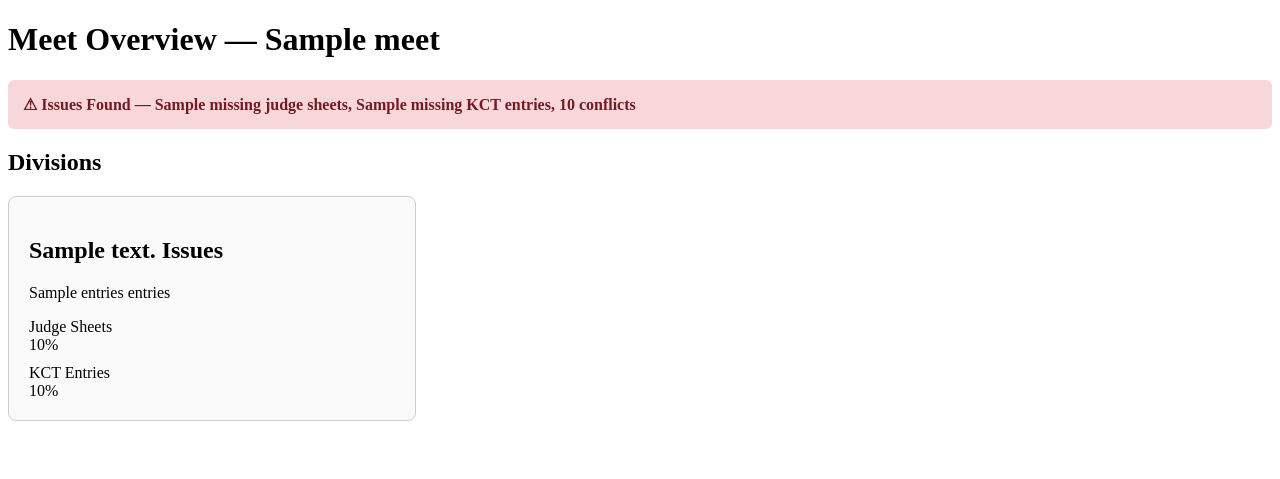
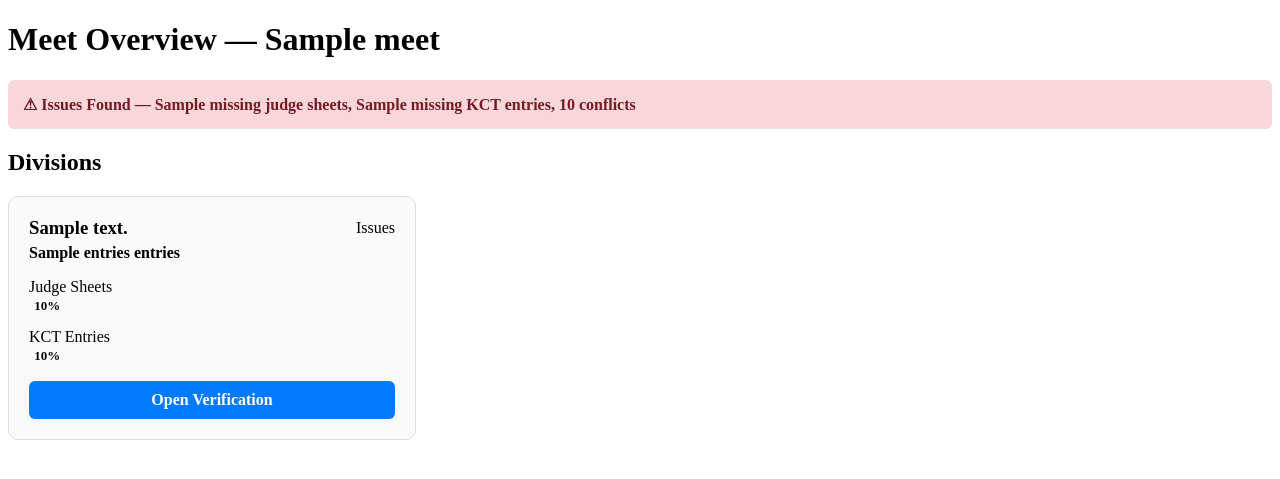
Before and after one commit to mlsmoorman/mshsl-dance-tabulation, a Django app: template tabulation/templates/tabulation/meet_overview.html in a window 1280 px wide. Shown: the top 479 px of the page. Run offline with Django 5.2, Linux system fonts and the light colour scheme; the template is opened without the code that fills it: most values are stand-ins (such as "Sample title", 1, 10 or a date in 2020).

Commit message:
updates meet overview with new formatting

```diff
--- a/tabulation/templates/tabulation/meet_overview.html
+++ b/tabulation/templates/tabulation/meet_overview.html
@@ -24,15 +24,16 @@
 
 <h2>Divisions</h2>
 
-<div class="division-list">
+<div class="division-grid">
 
     {% for d in division_data %}
     <div class="division-card"
          data-url="{% url 'tabulation:tabulator_verify' meet.id d.division %}"
          onclick="goToDivision(this)">
 
-        <h2>
-            {{ d.division }}
+        <div class="division-header">
+            <h3>{{ d.division }}</h3>
+
             {% if d.status == "success" %}
                 <span class="badge badge-success">OK</span>
             {% elif d.status == "warning" %}
@@ -40,47 +41,39 @@
             {% else %}
                 <span class="badge badge-danger">Issues</span>
             {% endif %}
-        </h2>
+        </div>
 
-        <p>{{ d.entries }} entries</p>
-
-        <!-- DEBUG judge_progress="{{ d.judge_progress }}" kct_progress="{{ d.kct_progress }}" division="{{ d.division }}" -->
+        <p class="entry-count">{{ d.entries }} entries</p>
 
         <div class="progress-section">
             <label>Judge Sheets</label>
             <div class="progress">
                 <div class="progress-bar bg-info"
-                     role="progressbar"
-                     style="width: {{ d.judge_progress }}%;"
-                     aria-valuenow="{{ d.judge_progress }}"
-                     aria-valuemin="0"
-                     aria-valuemax="100">
+                     style="width: {{ d.judge_progress }}%;">
                     {{ d.judge_progress }}%
                 </div>
             </div>
         </div>
 
-        <!-- DEBUG judge_progress="{{ d.judge_progress }}" kct_progress="{{ d.kct_progress }}" division="{{ d.division }}" -->
-
         <div class="progress-section">
             <label>KCT Entries</label>
             <div class="progress">
                 <div class="progress-bar bg-warning"
-                     role="progressbar"
-                     style="width: {{ d.kct_progress }}%;"
-                     aria-valuenow="{{ d.kct_progress }}"
-                     aria-valuemin="0"
-                     aria-valuemax="100">
+                     style="width: {{ d.kct_progress }}%;">
                     {{ d.kct_progress }}%
                 </div>
             </div>
         </div>
 
         {% if d.conflicts > 0 %}
-        <p class="text-danger">
+        <p class="conflict-text">
             {{ d.conflicts }} KCT conflicts detected
         </p>
         {% endif %}
+
+        <a class="verify-button">
+            Open Verification
+        </a>
 
     </div>
     {% endfor %}
@@ -90,49 +83,101 @@
 <script>
 function goToDivision(el) {
     const url = el.getAttribute("data-url").trim()
-    if (url) {
-        window.location.href = url
-    }
+    if (url) window.location.href = url
 }
 </script>
 
 <style>
-.division-list {
+/* ===== Grid Layout ===== */
+.division-grid {
     display: grid;
-    grid-template-columns: repeat(auto-fill, minmax(350px, 1fr));
+    grid-template-columns: repeat(auto-fill, minmax(340px, 1fr));
     gap: 20px;
     margin-top: 20px;
 }
 
+/* ===== Cards ===== */
 .division-card {
-    border: 1px solid #ccc;
+    background: #fafafa;
+    border: 1px solid #ddd;
+    border-radius: 10px;
     padding: 20px;
-    border-radius: 8px;
     cursor: pointer;
-    background: #fafafa;
-    transition: box-shadow 0.2s ease;
+    transition: box-shadow .2s ease, transform .2s ease;
+}
+.division-card:hover {
+    box-shadow: 0 0 12px rgba(0,0,0,.15);
+    transform: translateY(-3px);
 }
 
-.division-card:hover {
-    box-shadow: 0 0 10px rgba(0,0,0,0.15);
+/* ===== Header ===== */
+.division-header {
+    display: flex;
+    justify-content: space-between;
+    align-items: center;
+}
+.division-header h3 {
+    margin: 0;
 }
 
-.progress-section {
-    margin-top: 10px;
+/* ===== Entry Count ===== */
+.entry-count {
+    margin-top: 5px;
+    font-weight: 600;
 }
 
+/* ===== Progress Sections ===== */
+.progress-section {
+    margin-top: 12px;
+}
+.progress {
+    height: 20px;
+    border-radius: 6px;
+    overflow: hidden;
+}
+.progress-bar {
+    height: 100%;
+    font-size: 13px;
+    font-weight: bold;
+    display: flex;
+    align-items: center;
+    justify-content: center;
+}
+
+/* ===== Conflict Text ===== */
+.conflict-text {
+    margin-top: 10px;
+    color: #b30000;
+    font-weight: bold;
+}
+
+/* ===== Verify Button ===== */
+.verify-button {
+    display: block;
+    margin-top: 15px;
+    padding: 10px;
+    text-align: center;
+    background: #007bff;
+    color: white;
+    border-radius: 6px;
+    font-weight: bold;
+    text-decoration: none;
+}
+.verify-button:hover {
+    background: #0056b3;
+}
+
+/* ===== Summary Bar ===== */
 .summary-bar {
     padding: 15px;
     border-radius: 6px;
     margin-bottom: 20px;
     font-weight: bold;
 }
-
 .summary-danger {
     background: #f8d7da;
     color: #721c24;
 }
-
 .summary-success {
     background: #d4edda;
     color: #155724;
```
